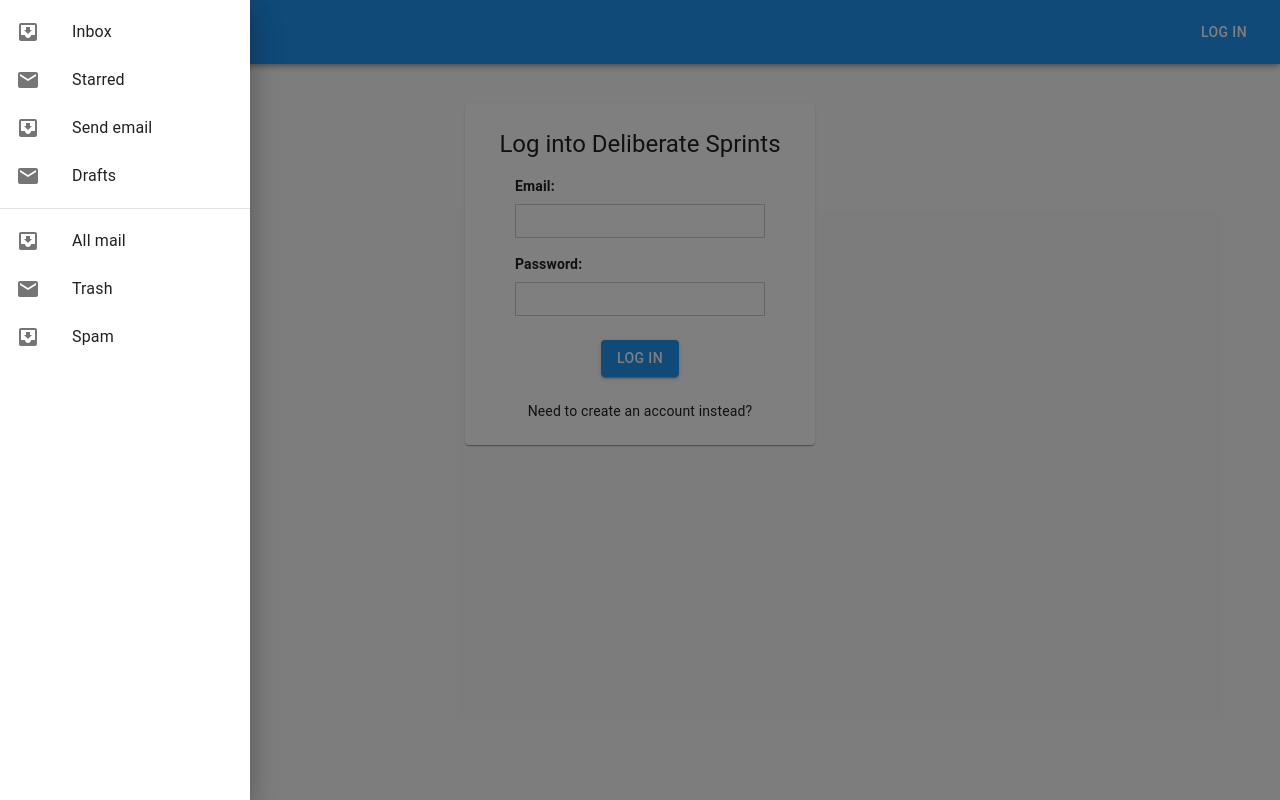
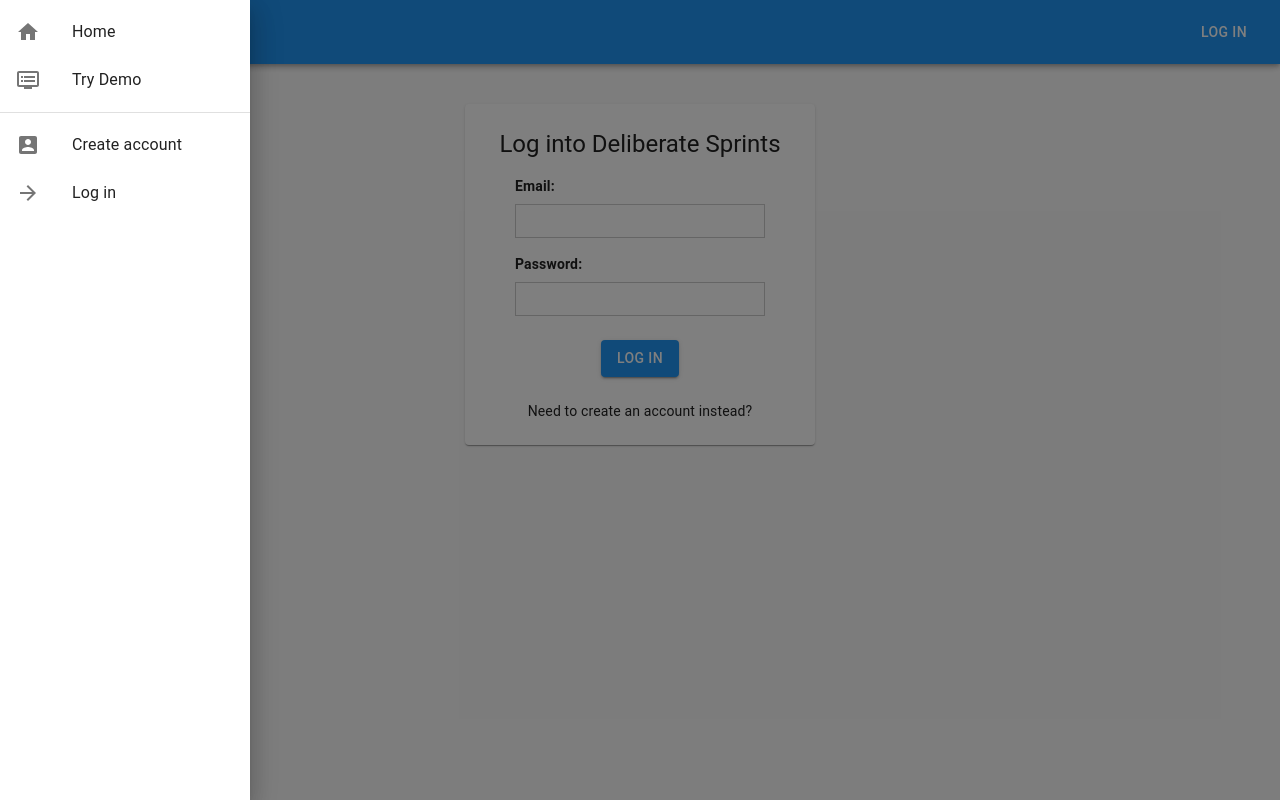
Before and after one commit to dunham-mike/sprint-tracker, a React (Create React App) app: page /login in a window 1280 px wide. Both pictures are taken after a click on the button "menu". Built offline with nearby package versions, Linux system fonts and the light colour scheme.

Commit message:
Update AppBar to navigate to real parts of the app. Update Link components in Login and CreateAccount to use RouterLink in order to avoid reloading the app upon clicking them. Same with title bar link.

```diff
--- a/src/components/CreateAccount/CreateAccount.js
+++ b/src/components/CreateAccount/CreateAccount.js
@@ -4,6 +4,7 @@
 import { withStyles } from '@material-ui/core/styles';
 import { connect } from 'react-redux';
 import { Redirect } from 'react-router-dom';
+import { Link as RouterLink } from 'react-router-dom';
 
 import Paper from '@material-ui/core/Paper';
 import Typography from '@material-ui/core/Typography';
@@ -179,7 +180,7 @@
                                     {errorMessage}
                                 </div>
                                 <div className={classes.createAccount}>
-                                    <Link href="/login" color="inherit" variant="body2">Need to log in instead?</Link>
+                                    <Link component={RouterLink} to="/login" color="inherit" variant="body2">Need to log in instead?</Link>
                                 </div>
                             </div>
                         </div>
--- a/src/components/Login/Login.js
+++ b/src/components/Login/Login.js
@@ -4,6 +4,7 @@
 import { withStyles } from '@material-ui/core/styles';
 import { connect } from 'react-redux';
 import { Redirect } from 'react-router-dom';
+import { Link as RouterLink } from 'react-router-dom';
 
 import Paper from '@material-ui/core/Paper';
 import Typography from '@material-ui/core/Typography';
@@ -160,7 +161,7 @@
                                     {errorMessage}
                                 </div>
                                 <div className={classes.createAccount}>
-                                    <Link href="/create-account" color="inherit" variant="body2">Need to create an account instead?</Link>
+                                    <Link component={RouterLink} to="/create-account" color="inherit" variant="body2">Need to create an account instead?</Link>
                                 </div>
                             </div>
                         </div>
--- a/src/containers/Layout/Layout.js
+++ b/src/containers/Layout/Layout.js
@@ -18,7 +18,11 @@
 import ListItemIcon from '@material-ui/core/ListItemIcon';
 import ListItemText from '@material-ui/core/ListItemText';
 import InboxIcon from '@material-ui/icons/MoveToInbox';
-import MailIcon from '@material-ui/icons/Mail';
+import HomeIcon from '@material-ui/icons/Home';
+import ExitToAppIcon from '@material-ui/icons/ExitToApp';
+import ArrowForwardIcon from '@material-ui/icons/ArrowForward';
+import AccountBoxIcon from '@material-ui/icons/AccountBox';
+import DvrIcon from '@material-ui/icons/Dvr';
 
 import { theme } from '../../theme/theme';
 
@@ -65,21 +69,48 @@
                 // onKeyDown={toggleDrawer(side, false)}
             >
                 <List>
-                {['Inbox', 'Starred', 'Send email', 'Drafts'].map((text, index) => (
-                    <ListItem button key={text}>
-                    <ListItemIcon>{index % 2 === 0 ? <InboxIcon /> : <MailIcon />}</ListItemIcon>
-                    <ListItemText primary={text} />
-                    </ListItem>
-                ))}
+                    {
+                        this.props.isAuth
+                        ?
+                            <ListItem button component={RouterLink} to="/">
+                                <ListItemIcon><HomeIcon /></ListItemIcon>
+                                <ListItemText primary="Home"/>
+                            </ListItem>
+                        :
+                            <React.Fragment>
+                                <ListItem button component={RouterLink} to="/">
+                                    <ListItemIcon><HomeIcon /></ListItemIcon>
+                                    <ListItemText primary="Home"/>
+                                </ListItem>
+                                <ListItem button component={RouterLink} to="/demo">
+                                    <ListItemIcon><DvrIcon /></ListItemIcon>
+                                    <ListItemText primary="Try Demo"/>
+                                </ListItem>
+                            </React.Fragment>
+                    }
                 </List>
                 <Divider />
                 <List>
-                {['All mail', 'Trash', 'Spam'].map((text, index) => (
-                    <ListItem button key={text}>
-                    <ListItemIcon>{index % 2 === 0 ? <InboxIcon /> : <MailIcon />}</ListItemIcon>
-                    <ListItemText primary={text} />
-                    </ListItem>
-                ))}
+                    {
+                        this.props.isAuth
+                        ?
+                            <ListItem button component={RouterLink} to="/logout">
+                                <ListItemIcon><ExitToAppIcon /></ListItemIcon>
+                                <ListItemText primary="Log out"/>
+                            </ListItem>
+                        :
+                            <React.Fragment>
+                                <ListItem button component={RouterLink} to="/create-account">
+                                    <ListItemIcon><AccountBoxIcon /></ListItemIcon>
+                                    <ListItemText primary="Create account"/>
+                                </ListItem>
+                                <ListItem button component={RouterLink} to="/login">
+                                    <ListItemIcon><ArrowForwardIcon /></ListItemIcon>
+                                    <ListItemText primary="Log in"/>
+                                </ListItem>
+                            </React.Fragment>
+                    }
+
                 </List>
             </div>
         );
@@ -92,7 +123,7 @@
                         <MenuIcon />
                     </IconButton>
                     <Typography variant="h6" className={classes.title}>
-                        <Link href="/" color="inherit" variant="h6" underline="none">
+                        <Link component={RouterLink} to="/" color="inherit" variant="h6" underline="none">
                             Deliberate Sprints
                         </Link>
                     </Typography>
```
